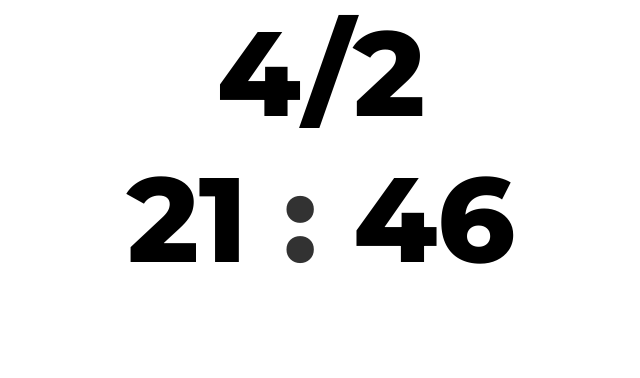
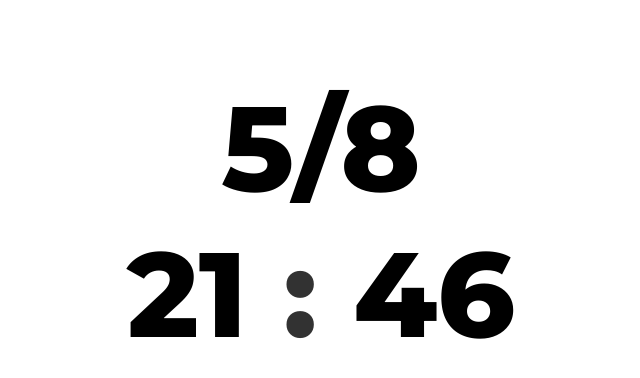
Before and after one commit to suzu2469/time-now-web, a Nuxt app: page / in a window 1280 px wide. Shown: the top 378 px of the page, without its empty margins (319-959 px from the left). Built offline with nearby package versions, Linux system fonts and the light colour scheme.

Commit message:
日付が正しくないバグ修正

```diff
--- a/components/TimeView.vue
+++ b/components/TimeView.vue
@@ -2,7 +2,7 @@
   <div id="show-time">
     <div class="time-inner">
       <h1 class="time-row">
-        {{ currentTime.getMonth() }}/{{ currentTime.getDay() }}
+        {{ getMonth }}/{{ currentTime.getDate() }}
       </h1>
       <h1 class="time-row">
         {{ getHours }}&nbsp;<span class="time-coron">:</span>&nbsp;{{ getMinutes }}
@@ -31,6 +31,9 @@ export default {
     },
     getSeconds () {
       return ('00' + this.currentTime.getSeconds()).slice(-2)
+    },
+    getMonth () {
+      return this.currentTime.getMonth() + 1
     }
   },
   methods: {
--- a/nuxt.config.js
+++ b/nuxt.config.js
@@ -18,6 +18,7 @@ module.exports = {
   ** Customize the progress bar color
   */
   loading: { color: '#3B8070' },
+  module: ['jquery'],
   /*
   ** Build configuration
   */
--- a/package.json
+++ b/package.json
@@ -13,6 +13,7 @@
     "precommit": "npm run lint"
   },
   "dependencies": {
+    "jquery": "^3.3.1",
     "nuxt": "1.4.0"
   },
   "devDependencies": {
--- a/pages/index.vue
+++ b/pages/index.vue
@@ -1,6 +1,6 @@
 <template>
   <section id="time-page">
-    <time-view />
+    <time-view class="time-view" />
   </section>
 </template>
 
@@ -14,6 +14,8 @@ export default {
 }
 </script>
 
-<style>
-
+<style scoped>
+.time-view {
+  margin-top: 75px;
+}
 </style>
```
Also changed, not shown: 1 other file (tests, documents, lock files or other folders).
